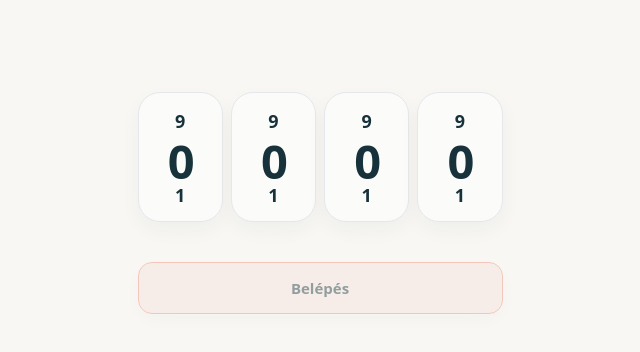
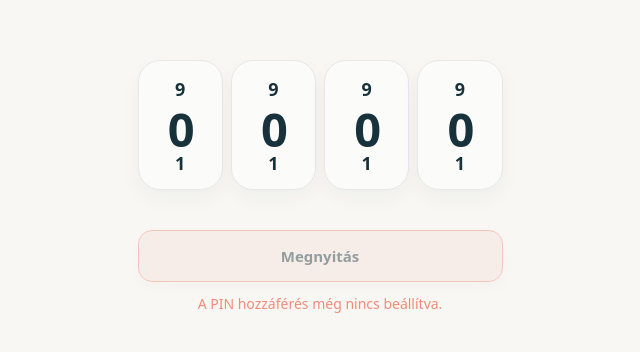
Before and after one commit to john-smith-fm/utazasi, a Next.js app: page / in a window 1280 px wide. Shown: the part 344-696 px from the top of the page, without its empty margins (320-960 px from the left). Built offline with nearby package versions, Linux system fonts and the light colour scheme.

Commit message:
Improve PIN access feedback

```diff
--- a/src/components/AppAccessGate.tsx
+++ b/src/components/AppAccessGate.tsx
@@ -40,7 +40,9 @@ function AccessLoadingScreen() {
 
 function PinAccessScreen({ configurationError, onUnlocked }: { configurationError: boolean; onUnlocked: () => void }) {
   const [digits, setDigits] = useState([0, 0, 0, 0]);
-  const [typedPin, setTypedPin] = useState("0000");
+  // The picker starts visually at 0000, but the native numeric field stays
+  // empty so the first typed digit always replaces it on iPhone.
+  const [typedPin, setTypedPin] = useState("");
   const [status, setStatus] = useState<"idle" | "submitting" | "error">("idle");
   const [error, setError] = useState("");
   const inputRef = useRef<HTMLInputElement>(null);
@@ -95,8 +97,8 @@ function PinAccessScreen({ configurationError, onUnlocked }: { configurationErro
       <div className={`mx-auto flex w-full max-w-[365px] gap-2 ${status === "error" ? "motion-safe:animate-[pin-shake_.3s_ease-in-out]" : ""}`} aria-label="Négyjegyű PIN választó">
         {digits.map((digit, index) => <PinColumn key={index} value={digit} index={index} onChange={setDigit} />)}
       </div>
-      <button type="button" onClick={() => void submit()} disabled={status === "submitting" || configurationError} className="mx-auto mt-10 h-[52px] w-full max-w-[365px] rounded-ui-s border border-coral bg-coral/20 text-[15px] font-bold text-deep-sea shadow-card transition-transform active:scale-[.98] disabled:opacity-45">{status === "submitting" ? "…" : "Belépés"}</button>
-      <p className="sr-only" role="status" aria-live="polite">{error}</p>
+      <button type="button" onClick={() => void submit()} disabled={status === "submitting" || configurationError} className="mx-auto mt-10 h-[52px] w-full max-w-[365px] rounded-ui-s border border-coral bg-coral/20 text-[15px] font-bold text-deep-sea shadow-card transition-transform active:scale-[.98] disabled:opacity-45">{status === "submitting" ? "…" : "Megnyitás"}</button>
+      <p className="mx-auto mt-3 min-h-5 max-w-[365px] text-center text-sm leading-5 text-coral" role="status" aria-live="polite">{configurationError ? "A PIN hozzáférés még nincs beállítva." : error}</p>
     </div>
   </main>;
 }
```
